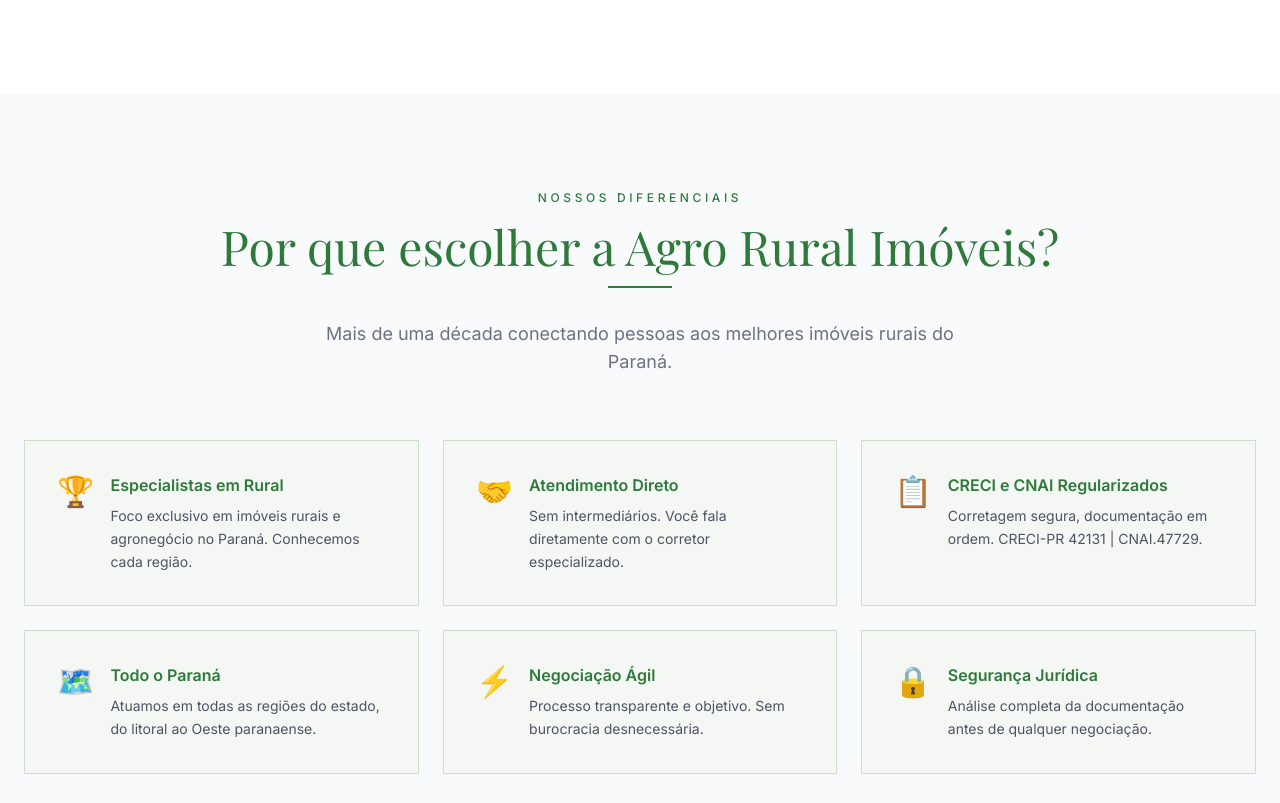
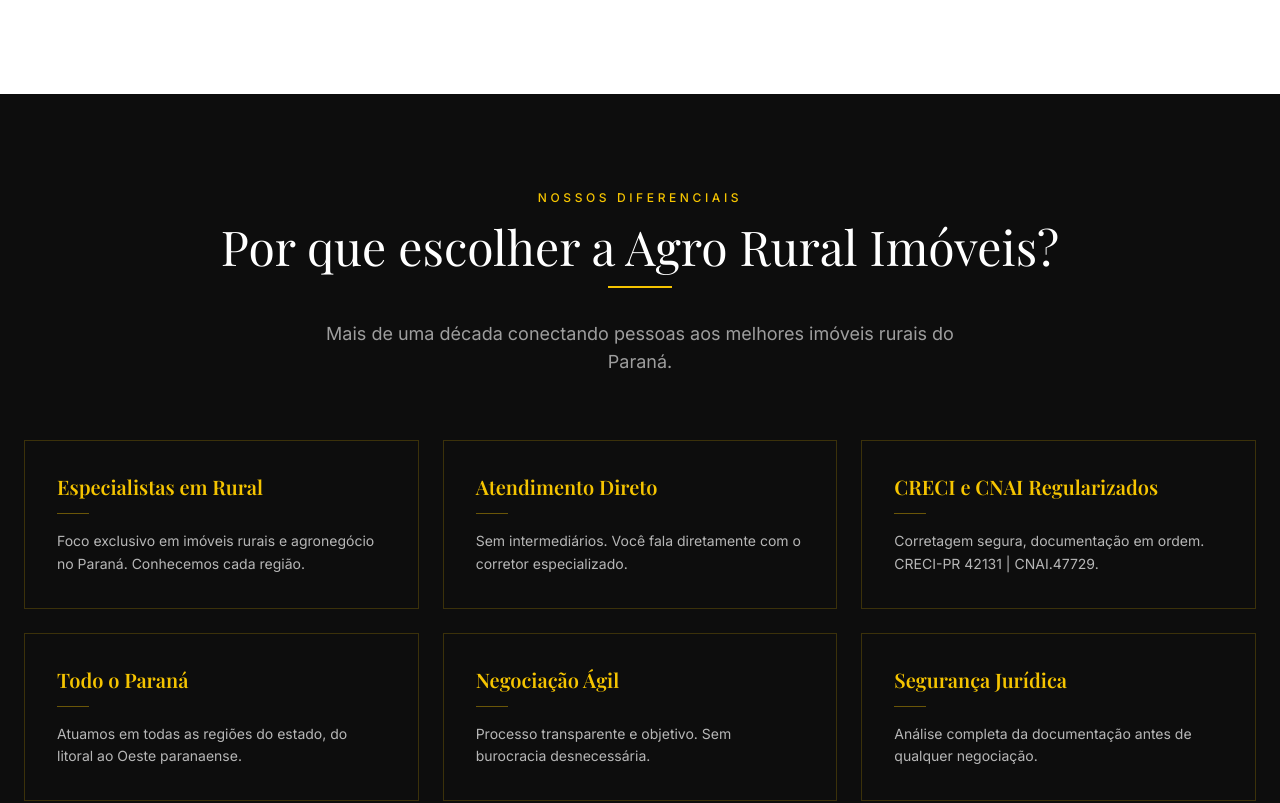
Before and after one commit to SheldonTcooper/agroruralimoveis, a Next.js app: page / in a window 1280 px wide. Shown: the part 1587-2390 px from the top of the page. Built offline with nearby package versions, Linux system fonts and the light colour scheme.

Commit message:
Dark cards with gold titles, Indianara real photo, better farm image

```diff
--- a/components/PorQueEscolher.tsx
+++ b/components/PorQueEscolher.tsx
@@ -1,33 +1,31 @@
 const diferenciais = [
-  { icon: '🏆', title: 'Especialistas em Rural', desc: 'Foco exclusivo em imóveis rurais e agronegócio no Paraná. Conhecemos cada região.' },
-  { icon: '🤝', title: 'Atendimento Direto', desc: 'Sem intermediários. Você fala diretamente com o corretor especializado.' },
-  { icon: '📋', title: 'CRECI e CNAI Regularizados', desc: 'Corretagem segura, documentação em ordem. CRECI-PR 42131 | CNAI.47729.' },
-  { icon: '🗺️', title: 'Todo o Paraná', desc: 'Atuamos em todas as regiões do estado, do litoral ao Oeste paranaense.' },
-  { icon: '⚡', title: 'Negociação Ágil', desc: 'Processo transparente e objetivo. Sem burocracia desnecessária.' },
-  { icon: '🔒', title: 'Segurança Jurídica', desc: 'Análise completa da documentação antes de qualquer negociação.' },
+  { title: 'Especialistas em Rural', desc: 'Foco exclusivo em imóveis rurais e agronegócio no Paraná. Conhecemos cada região.' },
+  { title: 'Atendimento Direto', desc: 'Sem intermediários. Você fala diretamente com o corretor especializado.' },
+  { title: 'CRECI e CNAI Regularizados', desc: 'Corretagem segura, documentação em ordem. CRECI-PR 42131 | CNAI.47729.' },
+  { title: 'Todo o Paraná', desc: 'Atuamos em todas as regiões do estado, do litoral ao Oeste paranaense.' },
+  { title: 'Negociação Ágil', desc: 'Processo transparente e objetivo. Sem burocracia desnecessária.' },
+  { title: 'Segurança Jurídica', desc: 'Análise completa da documentação antes de qualquer negociação.' },
 ]
 
 export default function PorQueEscolher() {
   return (
-    <section className="py-24 px-6 bg-gray-50">
+    <section className="py-24 px-6 bg-card">
       <div className="max-w-7xl mx-auto">
         <div className="text-center mb-16">
-          <p className="text-green uppercase tracking-[0.3em] text-xs font-medium mb-4">Nossos diferenciais</p>
-          <h2 className="section-title">Por que escolher a Agro Rural Imóveis?</h2>
-          <div className="green-divider"></div>
-          <p className="section-subtitle">
+          <p className="text-gold uppercase tracking-[0.3em] text-xs font-medium mb-4">Nossos diferenciais</p>
+          <h2 className="font-heading text-3xl md:text-4xl lg:text-5xl text-white mb-4">Por que escolher a Agro Rural Imóveis?</h2>
+          <div className="gold-divider"></div>
+          <p className="text-white/60 text-lg mb-12 max-w-2xl mx-auto">
             Mais de uma década conectando pessoas aos melhores imóveis rurais do Paraná.
           </p>
         </div>
 
         <div className="grid grid-cols-1 md:grid-cols-2 lg:grid-cols-3 gap-6">
           {diferenciais.map((item) => (
-            <div key={item.title} className="card-light flex gap-4">
-              <span className="text-3xl flex-shrink-0">{item.icon}</span>
-              <div>
-                <h3 className="text-green font-semibold mb-2">{item.title}</h3>
-                <p className="text-gray-600 text-sm leading-relaxed">{item.desc}</p>
-              </div>
+            <div key={item.title} className="card-dark p-8">
+              <h3 className="text-gold font-heading text-xl font-semibold mb-3">{item.title}</h3>
+              <div className="w-8 h-px bg-gold/40 mb-4"></div>
+              <p className="text-white/70 text-sm leading-relaxed">{item.desc}</p>
             </div>
           ))}
         </div>
--- a/components/SobreNos.tsx
+++ b/components/SobreNos.tsx
@@ -7,8 +7,8 @@
           <div className="relative">
             <div className="aspect-[4/3] overflow-hidden">
               <img
-                src="https://images.unsplash.com/photo-1500937386664-56d1dfef3854?w=800&q=80"
-                alt="Campo rural no Paraná"
+                src="/fazenda-sede.png"
+                alt="Fazenda no Paraná"
                 className="w-full h-full object-cover"
               />
             </div>
```
Also changed, not shown: public/corretora.jpg (added).
